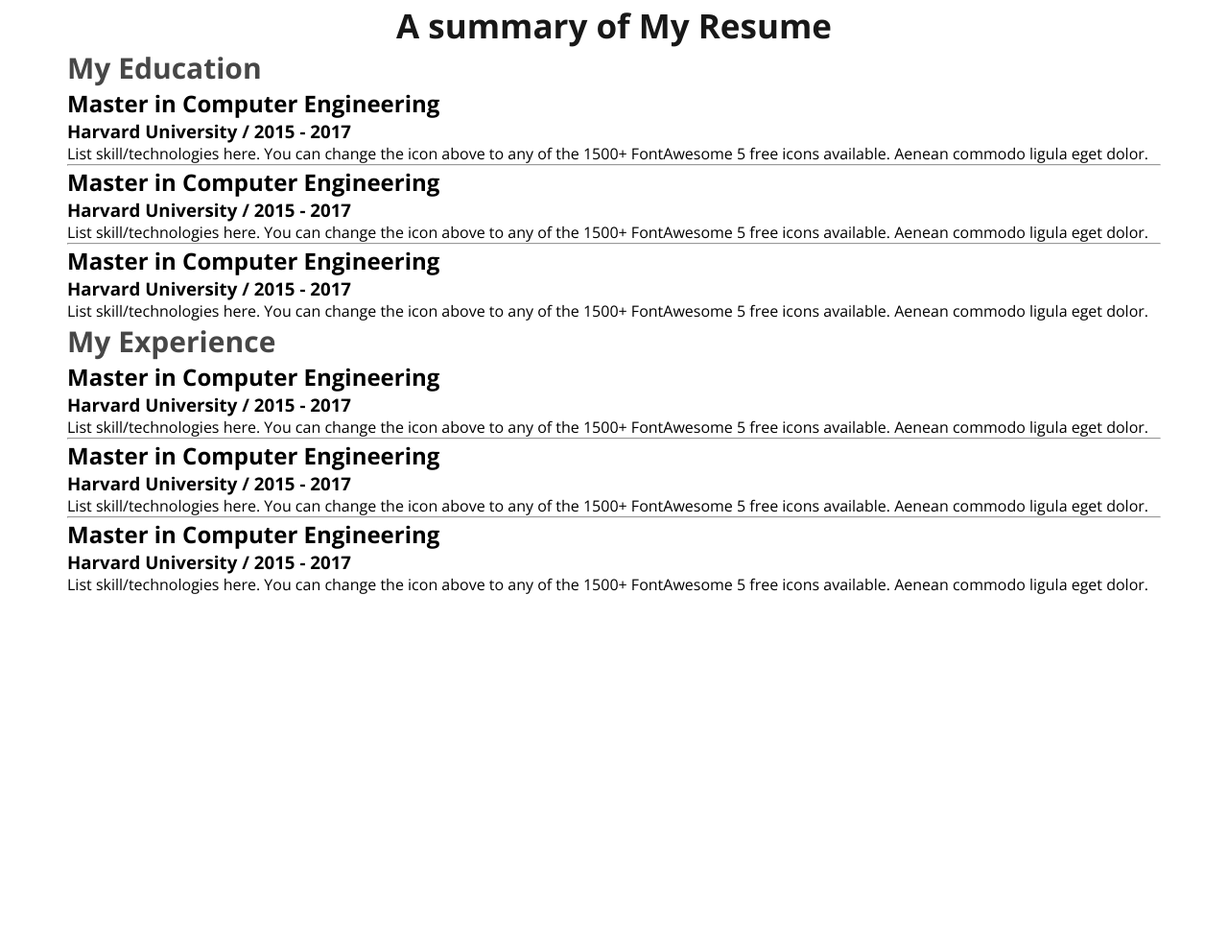
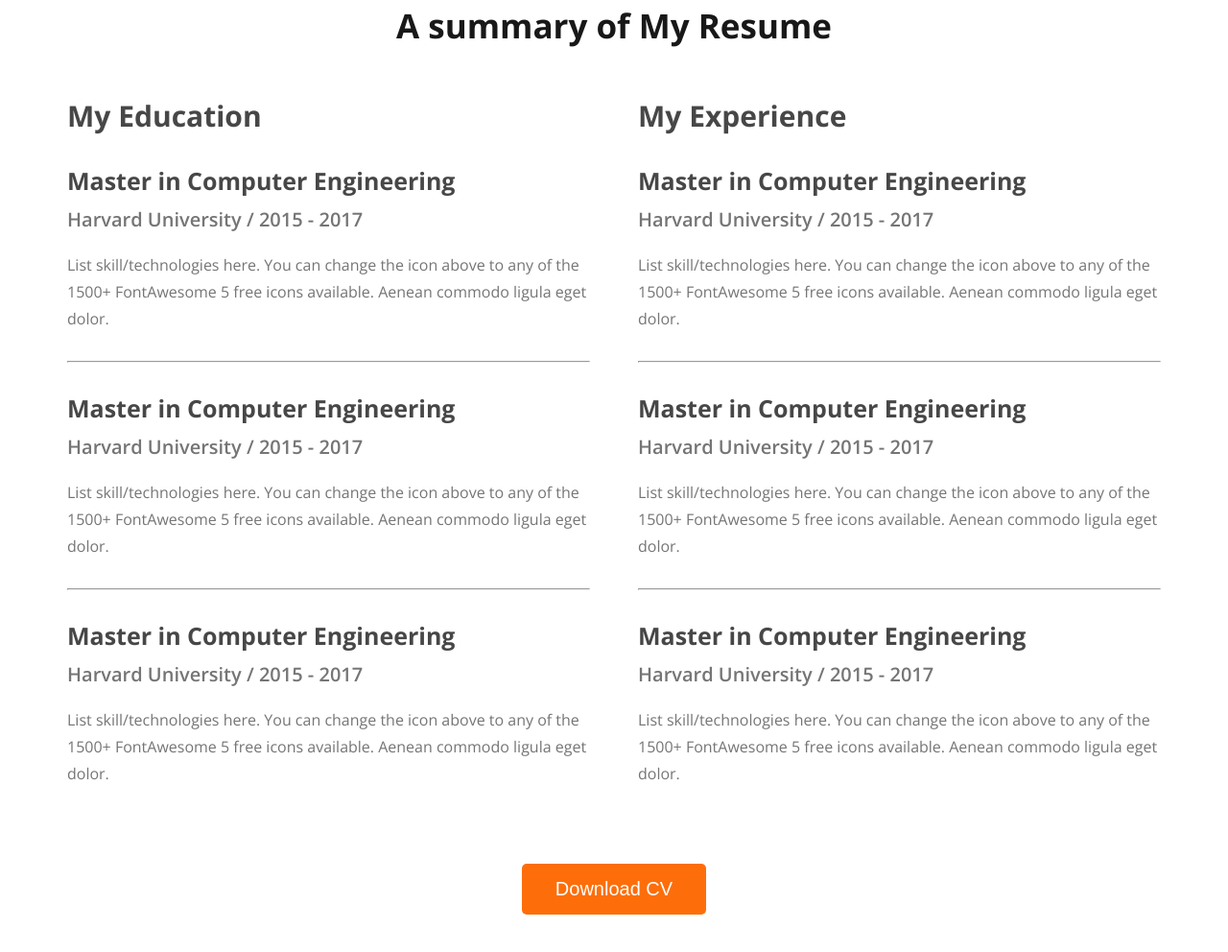
Before and after one commit to Tanmoy-Barua/portfolioWebsiteByPH, a plain HTML site: page index.html in a window 1280 px wide. Shown: the part 2313-3305 px from the top of the page at 96% size. Before the commit the page ends 2933 px from the top, so only its background shows below. Drawn offline with nearby package versions, Linux system fonts and the light colour scheme.

Commit message:
resume section finished

```diff
--- a/css/style.css
+++ b/css/style.css
@@ -196,3 +196,37 @@ main section{
     font-weight: 700;
     line-height: normal;
 }
+.resume-container{
+    margin-top: 50px;
+    display: flex;
+    gap: 50px;
+}
+.resume-item-title{
+    color: #474747;
+    font-size: 25px;
+    font-style: normal;
+    font-weight: 700;
+    line-height: normal;
+    margin-top: 30px;
+}
+.resume-institute-name{
+    font-size: 20px;
+    font-style: normal;
+    font-weight: 600;
+    line-height: normal;
+    margin: 10px 0 20px;
+}
+.resume-item-des{
+    font-size: 16px;
+    font-style: normal;
+    font-weight: 400;
+    line-height: 28px; /* 175% */
+    padding-bottom: 30px;
+}
+.resume-institute-name,.resume-item-des{
+    color: #757575;
+}
+.download-cv{
+    text-align: center;
+    margin: 50px 0;
+}
--- a/index.html
+++ b/index.html
@@ -133,6 +133,9 @@
                     </div>
                 </div>
             </div>
+            <div class="download-cv">
+                <button class="primary-button">Download CV</button>
+            </div>
         </section>
     </main>
     <footer></footer>
```
